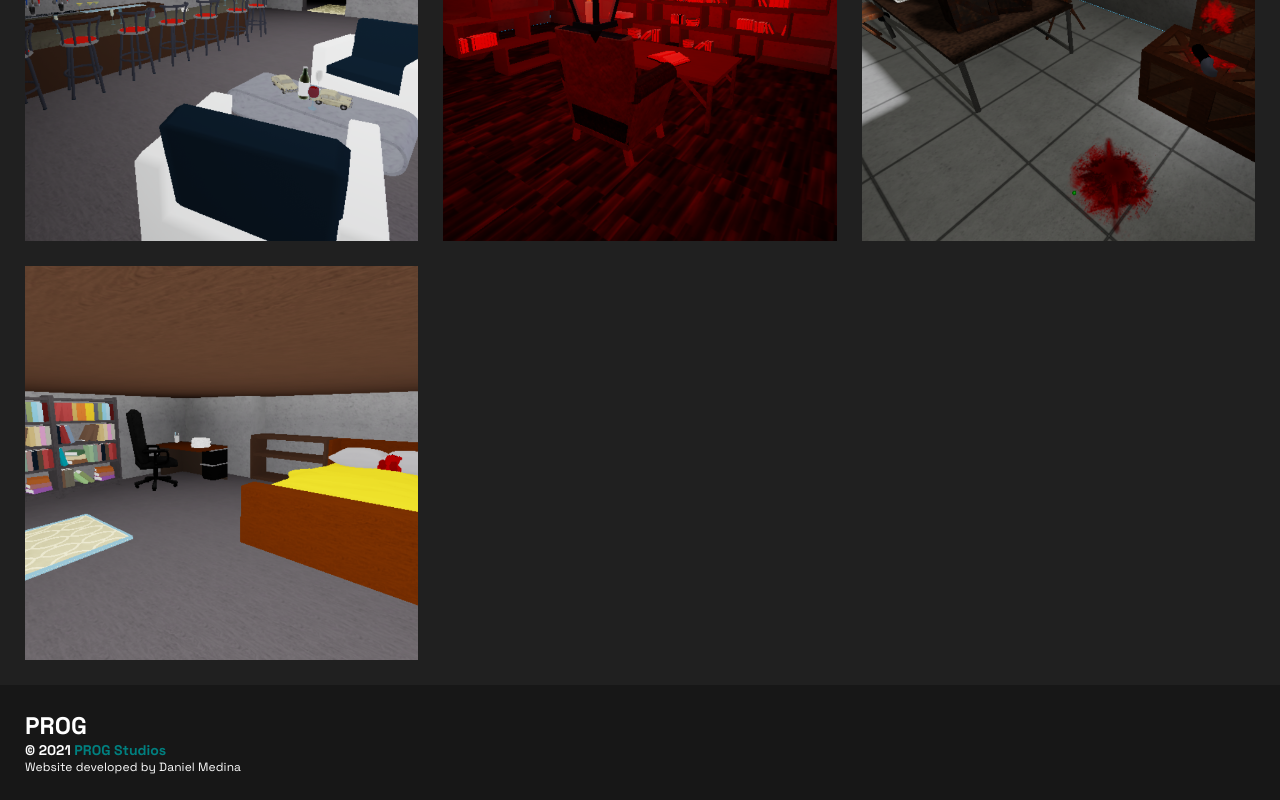
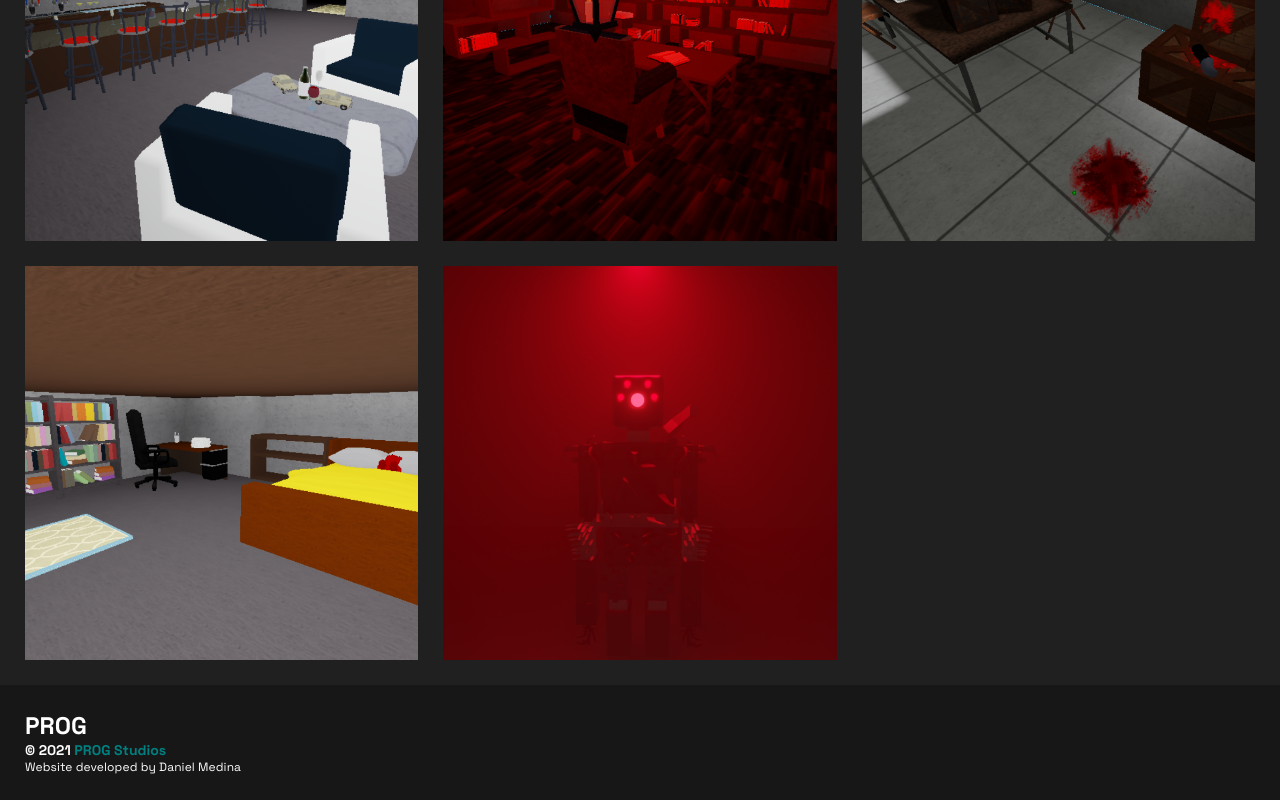
Before and after one commit to dnrm/prog, a Next.js app: page /screenshots in a window 1280 px wide. Shown: the part 650-1450 px from the top of the page. Built offline with nearby package versions, Linux system fonts and the light colour scheme.

Commit message:
Added monster image

```diff
--- a/pages/screenshots.js
+++ b/pages/screenshots.js
@@ -33,6 +33,7 @@ const screenshots = () => {
                 <Image src="/living-room.png" className={styles.screenshots__image} layout="responsive" width="100%" height="100%" />
                 <Image src="/tables.png" className={styles.screenshots__image} layout="responsive" width="100%" height="100%" />
                 <Image src="/bedroom-lit.png" className={styles.screenshots__image} layout="responsive" width="100%" height="100%" />
+                <Image src="/monster.png" className={styles.screenshots__image} layout="responsive" width="100%" height="100%" />
             </div>
             <Footer />
         </motion.div>
```
Also changed, not shown: public/monster.png (added).
